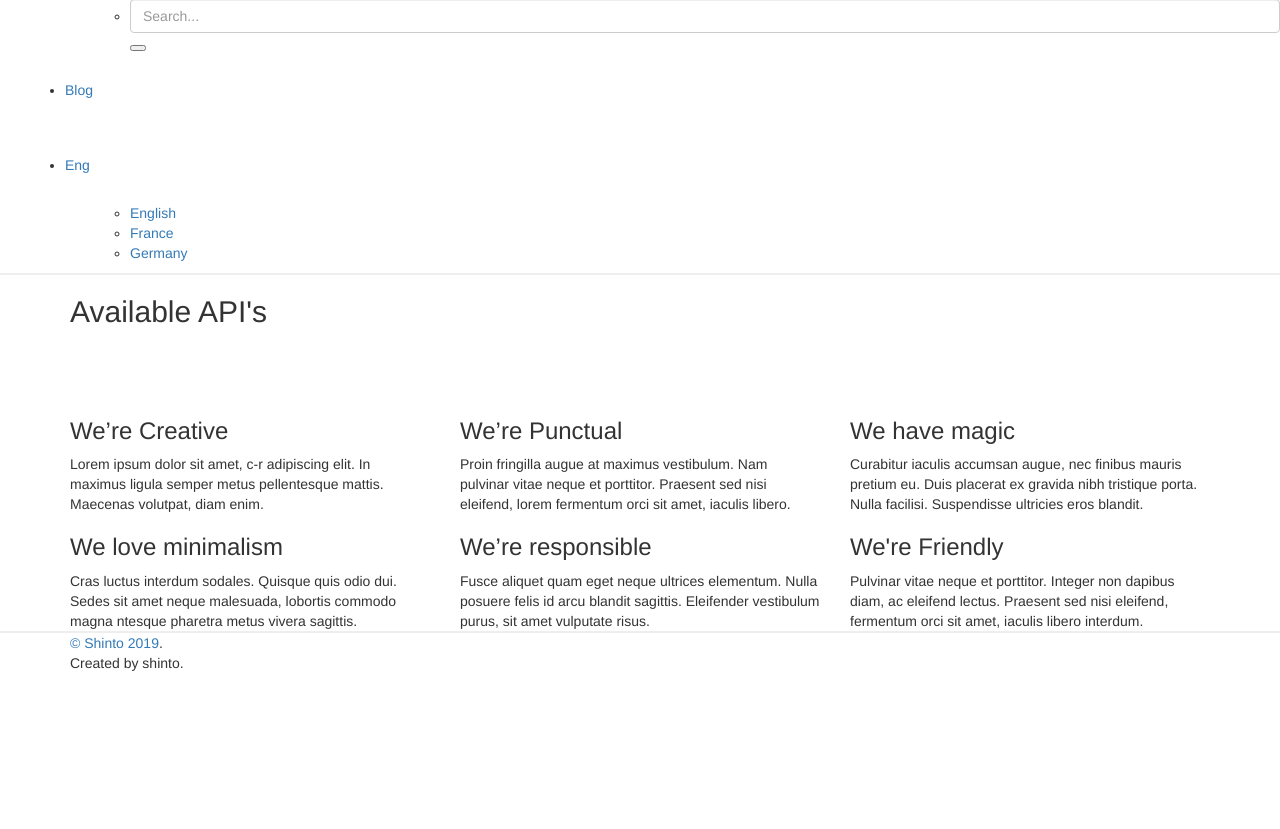
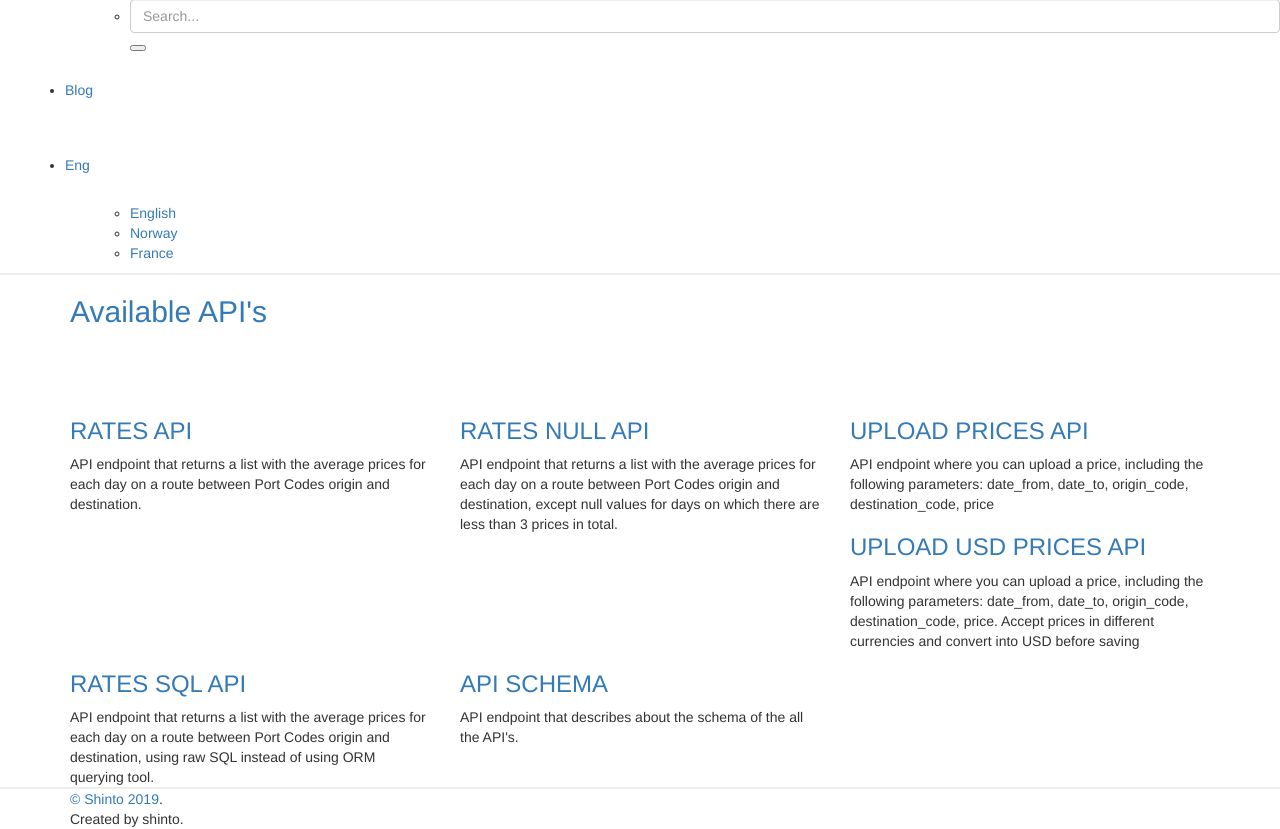
Before and after one commit to shintojoseph1234/rate_api, a Django app: page / in a window 1280 px wide. Shown: the part 1516-2345 px from the top of the page. Before the commit the page ends 2187 px from the top, so only its background shows below. Run offline with Django 3.2, Linux system fonts and the light colour scheme; some libraries are stand-ins or nearby versions.

Commit message:
added information regarding each API in html added serialisatio for GET requests added a place holder for rates_sql get request

```diff
--- a/api/urls.py
+++ b/api/urls.py
@@ -28,6 +28,8 @@ urlpatterns = [
     # POST upload_usd_price
     path('upload_usd_price/', views.UploadUsdPriceViewSet.as_view(), name="upload_usd_price"),
 
+    # GET average_price for each day
+    path('rates_sql/<str:date_from>/<str:date_to>/<str:origin>/<str:destination>/', views.rates_sql, name="rates_sql"),
 
 
 
--- a/templates/index.html
+++ b/templates/index.html
@@ -48,7 +48,7 @@
                             </h1>
 
                             <div class="hs-line-6">
-                                REST API created by DJANGO &amp;&nbsp;DJANGO REST FRAMEWORK
+                                REST API created using DJANGO &amp;&nbsp;DJANGO REST FRAMEWORK
                             </div>
 
                         </div>
@@ -160,8 +160,8 @@
                                 <ul class="mn-sub">
 
                                     <li><a href="">English</a></li>
+                                    <li><a href="">Norway</a></li>
                                     <li><a href="">France</a></li>
-                                    <li><a href="">Germany</a></li>
 
                                 </ul>
 
@@ -192,7 +192,7 @@
                 <div class="container relative">
 
                     <h2 class="section-title font-alt mb-70 mb-sm-40">
-                        Available API's
+                      <a href="/api" style="text-decoration:none"> Available API's </a>
                     </h2>
 
                     <!-- Features Grid -->
@@ -204,11 +204,12 @@
                                 <div class="alt-features-icon">
                                     <span class="icon-flag"></span>
                                 </div>
-                                <h3 class="alt-features-title font-alt">We’re Creative</h3>
+                                <a href="/api/rates/2016-01-01/2016-01-02/CNGGZ/EETLL/" style="text-decoration:none">
+                                  <h3 class="alt-features-title font-alt">RATES API</h3>
+                                </a>
                                 <div class="alt-features-descr align-left">
-                                    Lorem ipsum dolor sit amet, c-r adipiscing elit.
-                                    In maximus ligula semper metus pellentesque mattis.
-                                    Maecenas  volutpat, diam enim.
+                                  API endpoint that returns a list with the average prices
+                                   for each day on a route between Port Codes origin and destination.
                                 </div>
                             </div>
                         </div>
@@ -220,11 +221,13 @@
                                 <div class="alt-features-icon">
                                     <span class="icon-clock"></span>
                                 </div>
-                                <h3 class="alt-features-title font-alt">We’re Punctual</h3>
+                                <a href="/api/rates_null/2016-01-01/2016-01-02/CNGGZ/EETLL/" style="text-decoration:none">
+                                  <h3 class="alt-features-title font-alt">RATES NULL API</h3>
+                                </a>
                                 <div class="alt-features-descr align-left">
-                                    Proin fringilla augue at maximus vestibulum.
-                                    Nam pulvinar vitae neque et porttitor. Praesent sed
-                                    nisi eleifend, lorem fermentum orci sit amet, iaculis libero.
+                                    API endpoint that returns a list with the average prices
+                                    for each day on a route between Port Codes origin and destination,
+                                    except null values for days on which there are less than 3 prices in total.
                                 </div>
                             </div>
                         </div>
@@ -236,11 +239,13 @@
                                 <div class="alt-features-icon">
                                     <span class="icon-hotairballoon"></span>
                                 </div>
-                                <h3 class="alt-features-title font-alt">We have magic</h3>
+                                <a href="/api/upload_price" style="text-decoration:none">
+                                  <h3 class="alt-features-title font-alt">UPLOAD PRICES API</h3>
+                                </a>
                                 <div class="alt-features-descr align-left">
-                                    Curabitur iaculis accumsan augue, nec finibus mauris pretium eu.
-                                    Duis placerat ex gravida nibh tristique porta. Nulla facilisi.
-                                    Suspendisse ultricies eros blandit.
+                                    API endpoint where you can upload a price,
+                                    including the following parameters:
+                                    date_from, date_to, origin_code, destination_code, price
                                 </div>
                             </div>
                         </div>
@@ -252,11 +257,15 @@
                                 <div class="alt-features-icon">
                                     <span class="icon-heart"></span>
                                 </div>
-                                <h3 class="alt-features-title font-alt">We love minimalism</h3>
+                                <h3 class="alt-features-title font-alt"></h3>
+                                <a href="/api/upload_usd_price" style="text-decoration:none">
+                                  <h3 class="alt-features-title font-alt">UPLOAD USD PRICES API</h3>
+                                </a>
                                 <div class="alt-features-descr align-left">
-                                    Cras luctus interdum sodales. Quisque quis odio dui. Sedes sit
-                                    amet neque malesuada, lobortis  commodo magna ntesque pharetra
-                                    metus vivera sagittis.
+                                  API endpoint where you can upload a price,
+                                  including the following parameters:
+                                  date_from, date_to, origin_code, destination_code, price.
+                                  Accept prices in different currencies and convert into USD before saving
                                 </div>
                             </div>
                         </div>
@@ -268,11 +277,13 @@
                                 <div class="alt-features-icon">
                                     <span class="icon-linegraph"></span>
                                 </div>
-                                <h3 class="alt-features-title font-alt">We’re responsible</h3>
+                                <a href="/api/rates_sql/2016-01-01/2016-01-02/CNGGZ/EETLL/" style="text-decoration:none">
+                                  <h3 class="alt-features-title font-alt">RATES SQL API</h3>
+                                </a>
                                 <div class="alt-features-descr align-left">
-                                    Fusce aliquet quam eget neque ultrices elementum. Nulla posuere
-                                    felis id arcu blandit sagittis. Eleifender vestibulum purus, sit
-                                    amet vulputate risus.
+                                    API endpoint that returns a list with the average
+                                    prices for each day on a route between Port Codes origin and destination,
+                                    using raw SQL instead of using ORM querying tool.
                                 </div>
                             </div>
                         </div>
@@ -284,11 +295,11 @@
                                 <div class="alt-features-icon">
                                     <span class="icon-chat"></span>
                                 </div>
-                                <h3 class="alt-features-title font-alt">We're Friendly</h3>
+                                <a href="/api/schema" style="text-decoration:none">
+                                  <h3 class="alt-features-title font-alt">API SCHEMA</h3>
+                                </a>
                                 <div class="alt-features-descr align-left">
-                                    Pulvinar vitae neque et porttitor. Integer non dapibus diam, ac
-                                    eleifend lectus. Praesent sed nisi eleifend, fermentum orci sit
-                                    amet, iaculis libero interdum.
+                                    API endpoint that describes about the schema of the all the API's.
                                 </div>
                             </div>
                         </div>
@@ -320,7 +331,7 @@
                     <div class="align-center">
 
                       <div class="footer-copy font-alt">
-                          <a href="https://www.linkedin.com/in/shintojoseph1234/" target="_blank">© Shinto 2019</a>.
+                          <a href="https://www.linkedin.com/in/shintojoseph1234/" target="_blank" style="text-decoration:none" >© Shinto 2019</a>.
                       </div>
                       <!-- End Copyright -->
 
```
Also changed, not shown: api/serializers.py (+24 -5 lines), api/views.py (+78 -0 lines), db.sqlite3, 1 other file.
